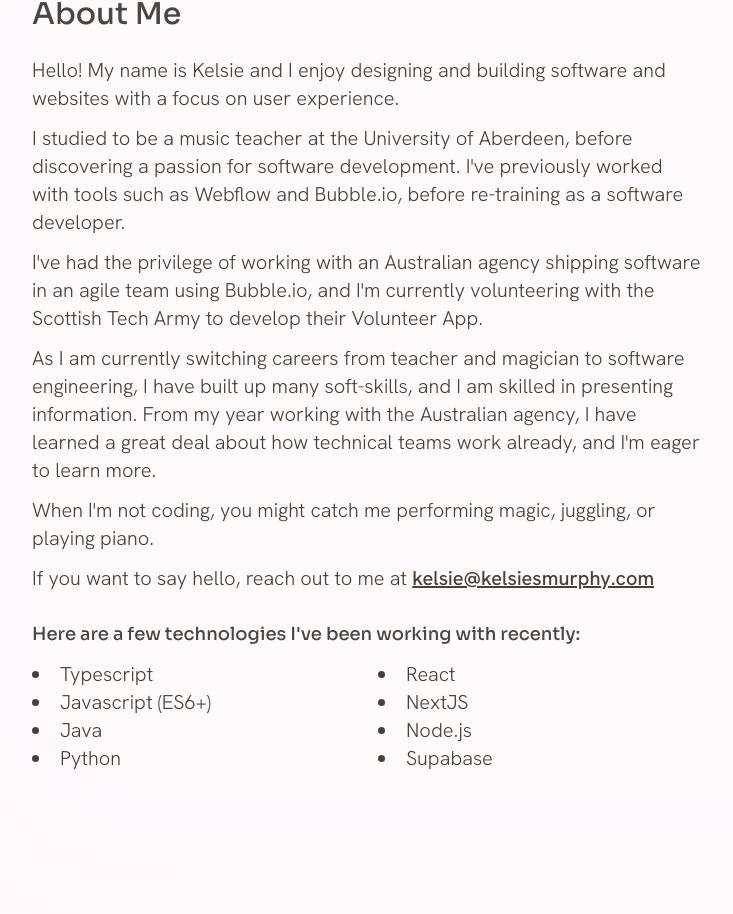
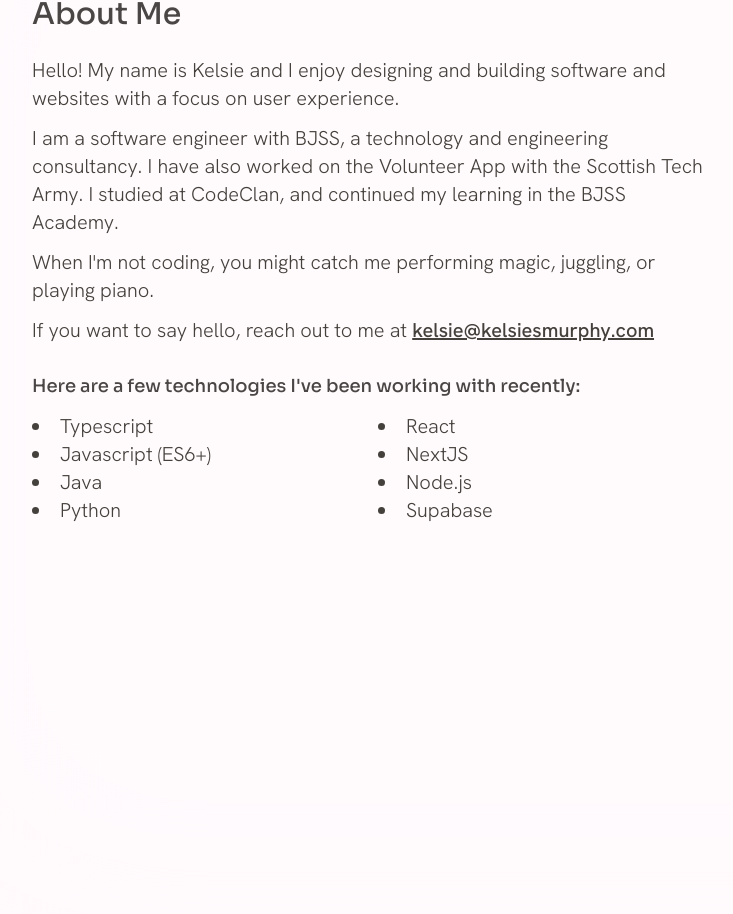
Before and after one commit to kelsiesmurphy/portfolio-new, a Next.js app: page / in a window 1280 px wide. Shown: the part 900-1814 px from the top of the page, without its empty margins (96-829 px from the left). Built offline with nearby package versions, Linux system fonts and the light colour scheme.

Commit message:
Updating the about me section

```diff
--- a/components/About.tsx
+++ b/components/About.tsx
@@ -16,19 +16,7 @@
             and websites with a focus on user experience.
           </p>
           <p>
-            I studied to be a music teacher at the University of Aberdeen,
-            before discovering a passion for software development. I've
-            previously worked with tools such as Webflow and Bubble.io, before
-            re-training as a software developer.
-          </p>
-          <p>
-            I've had the privilege of working with an Australian agency shipping
-            software in an agile team using Bubble.io, and I'm currently
-            volunteering with the Scottish Tech Army to develop their Volunteer
-            App.
-          </p>
-          <p>
-            As I am currently switching careers from teacher and magician to software engineering, I have built up many soft-skills, and I am skilled in presenting information. From my year working with the Australian agency, I have learned a great deal about how technical teams work already, and I'm eager to learn more.
+            I am a software engineer with BJSS, a technology and engineering consultancy. I have also worked on the Volunteer App with the Scottish Tech Army. I studied at CodeClan, and continued my learning in the BJSS Academy.
           </p>
           <p>
             When I'm not coding, you might catch me performing magic, juggling,
```
